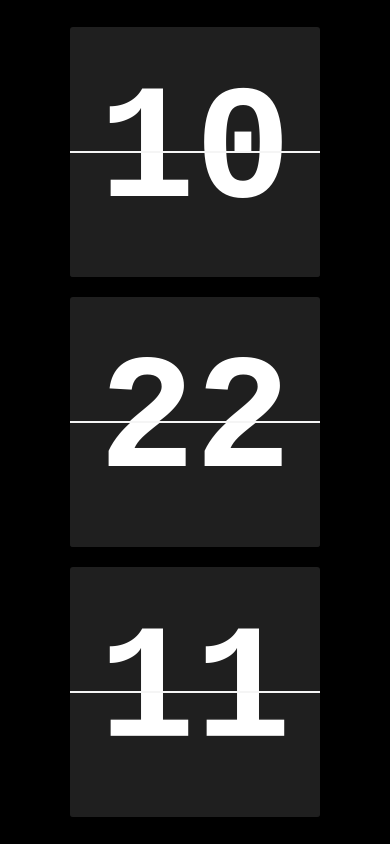
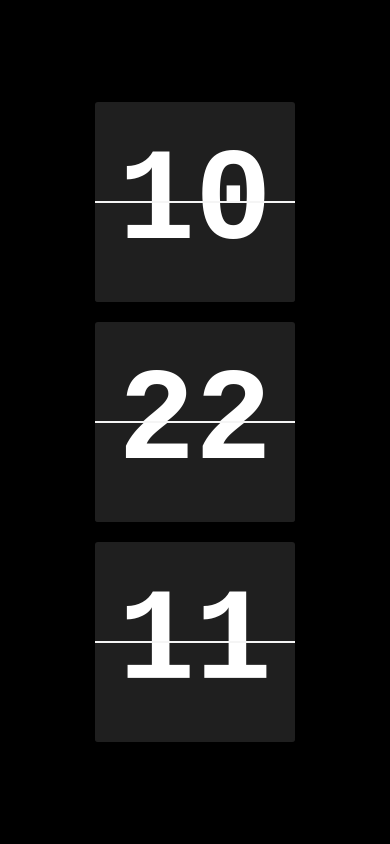
Before and after one commit to lophatmang/flipClock, a React (Vite) app: page / in a window 390 px wide. Built offline with nearby package versions, Linux system fonts and the light colour scheme; a web font is replaced by a local one.

Commit message:
Update mobile.css

```diff
--- a/src/mobile.css
+++ b/src/mobile.css
@@ -1,7 +1,7 @@
 @media screen and (max-width: 600px) {
   * {
-    --size-number-clock: 10rem;
-    --size-clock: 250px;
+    --size-number-clock: 8rem;
+    --size-clock: 200px;
   }
   .flipClock {
     flex-direction: column;
```
